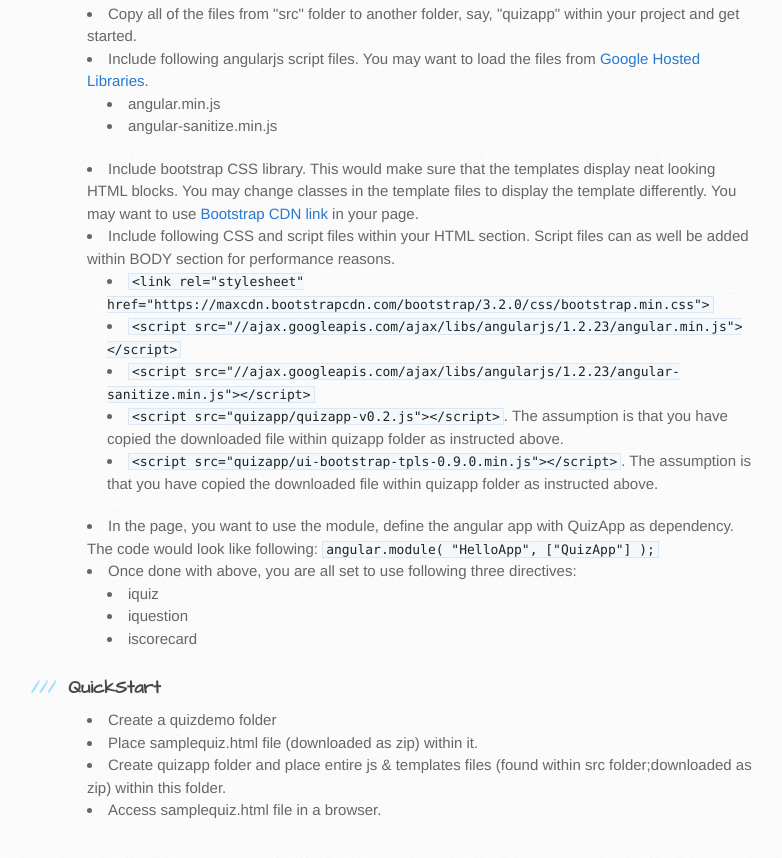
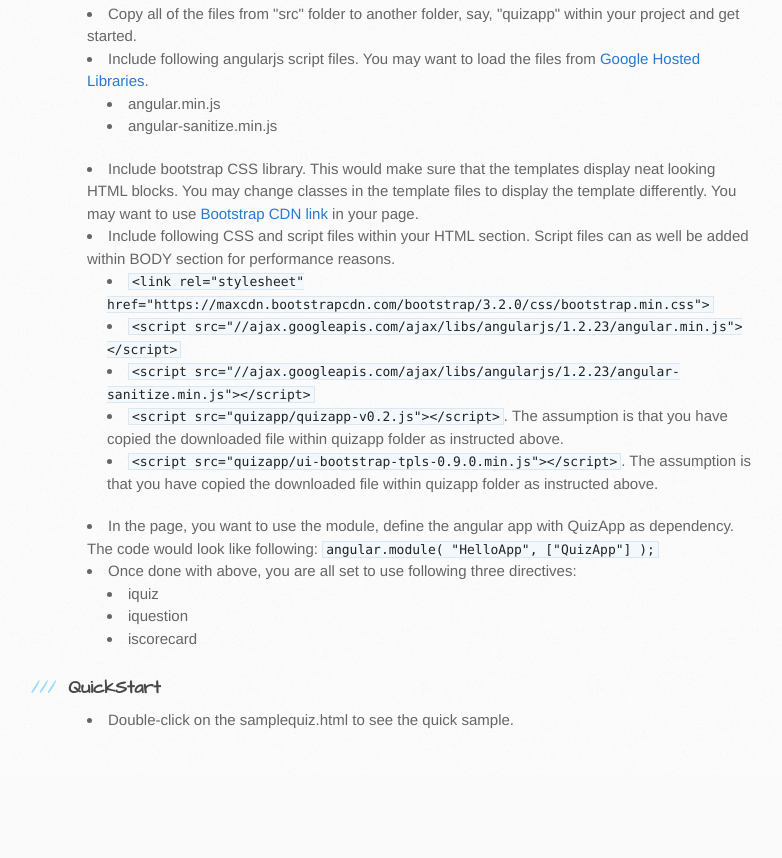
Before and after one commit to eajitesh/QuizApp, a plain HTML site: page index.html in a window 1280 px wide. Shown: the part 1744-2602 px from the top of the page, without its empty margins (103-885 px from the left). After the commit the page ends 2518 px from the top, so only its background shows below. Drawn offline with Linux system fonts and the light colour scheme.

```diff
--- a/index.html
+++ b/index.html
@@ -135,10 +135,7 @@
 <a name="quickstart" class="anchor" href="#quickstart"><span class="octicon octicon-link"></span></a>QuickStart</h3>
 
 <ul>
-<li>Create a quizdemo folder</li>
-<li>Place samplequiz.html file (downloaded as zip) within it.</li>
-<li>Create quizapp folder and place entire js &amp; templates files (found within src folder;downloaded as zip) within this folder.</li>
-<li>Access samplequiz.html file in a browser.</li>
+<li>Double-click on the samplequiz.html to see the quick sample.</li>
 </ul>
         </section>
 
```
Also changed, not shown: params.json (+1 -1 lines).
